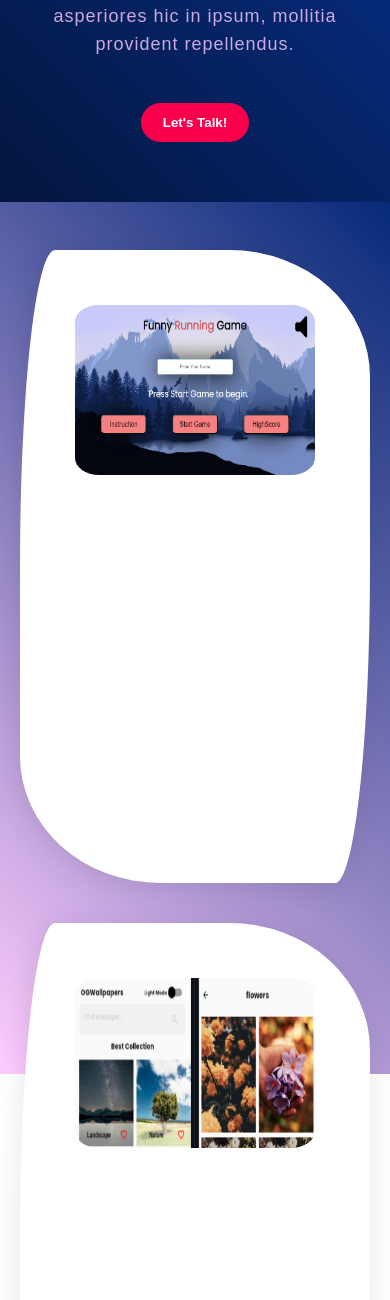
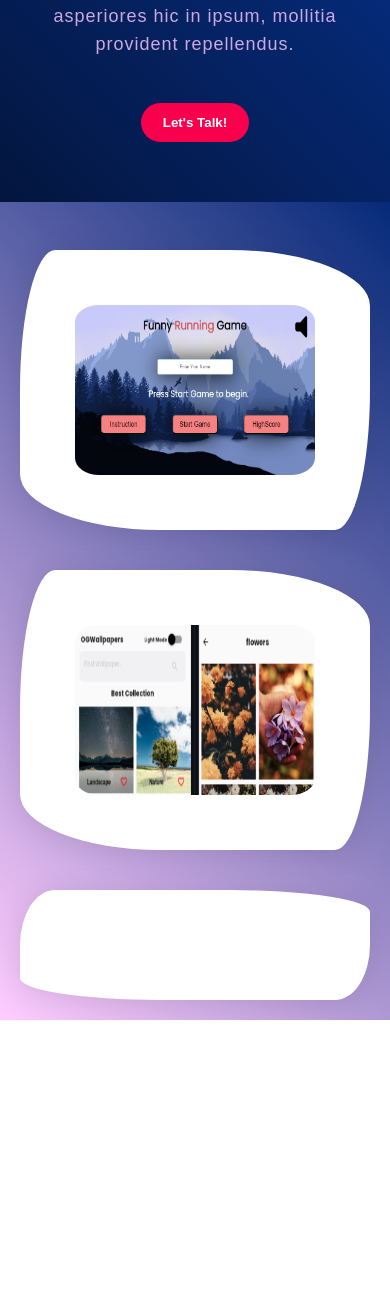
Before and after one commit to allybaubooa/DevPortfolio, a Flask app: page / in a window 390 px wide. Shown: the part 2546-3846 px from the top of the page. After the commit the page ends 3566 px from the top, so only its background shows below. Run offline with Flask 2, Linux system fonts and the light colour scheme; some libraries are stand-ins or nearby versions.

Commit message:
Adding Project Section

```diff
--- a/static/about.css
+++ b/static/about.css
@@ -24,7 +24,7 @@
 
 .about-main{
   width: 100%;
-  height: auto;
+  height: 100vh;
   position: relative;
   display: flex;
   align-items: center;
@@ -146,5 +146,6 @@
 @media (max-width: 1120px){
     .about-main{
         gap: 20px 50px;
+        height: auto;
     }
 }
--- a/static/project.css
+++ b/static/project.css
@@ -51,3 +51,9 @@
     width: 100%;
     height: 170px;
 }
+
+@media (max-width: 1120px){
+    .project-main{
+        height: auto;
+    }
+}
```
